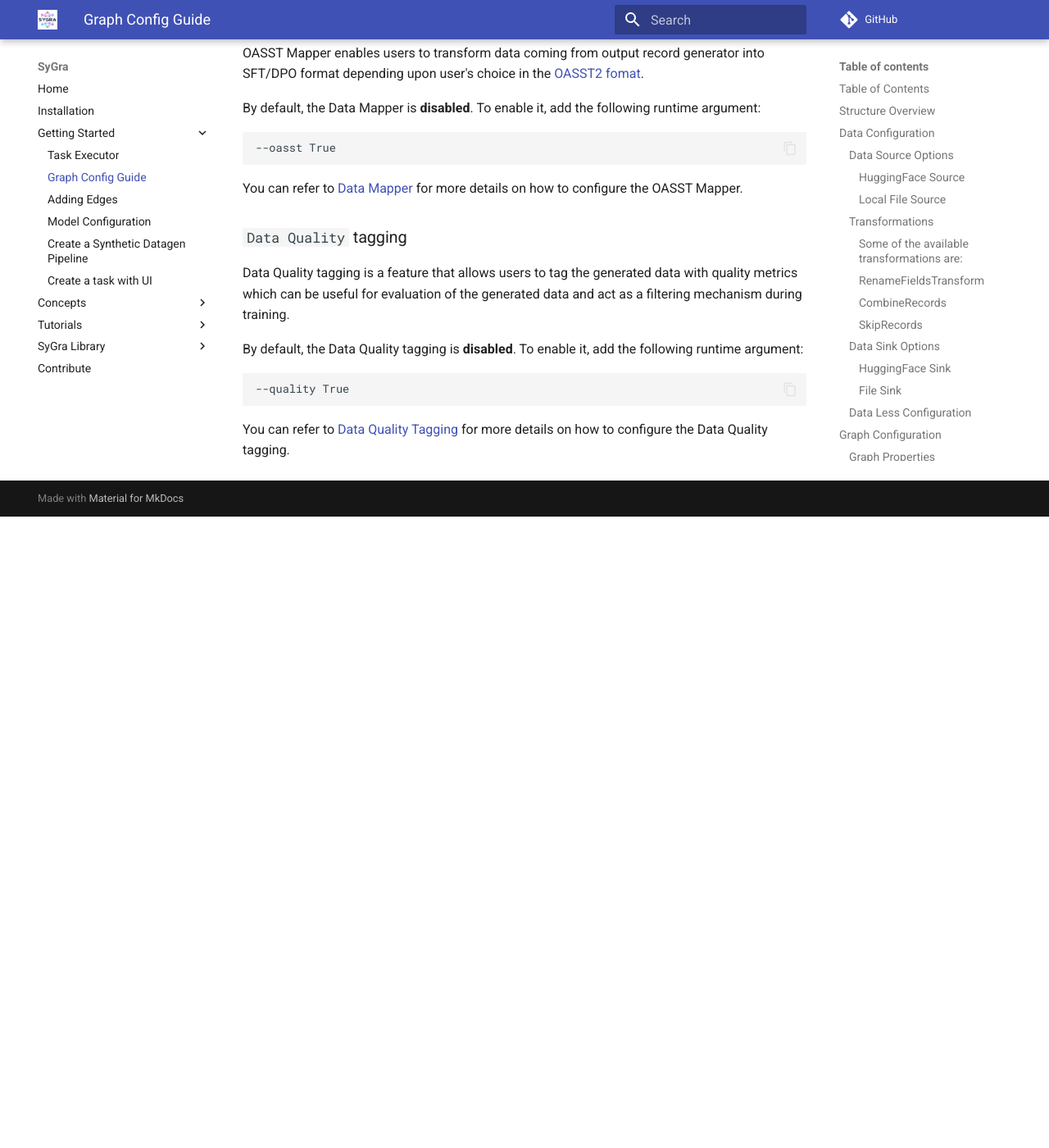
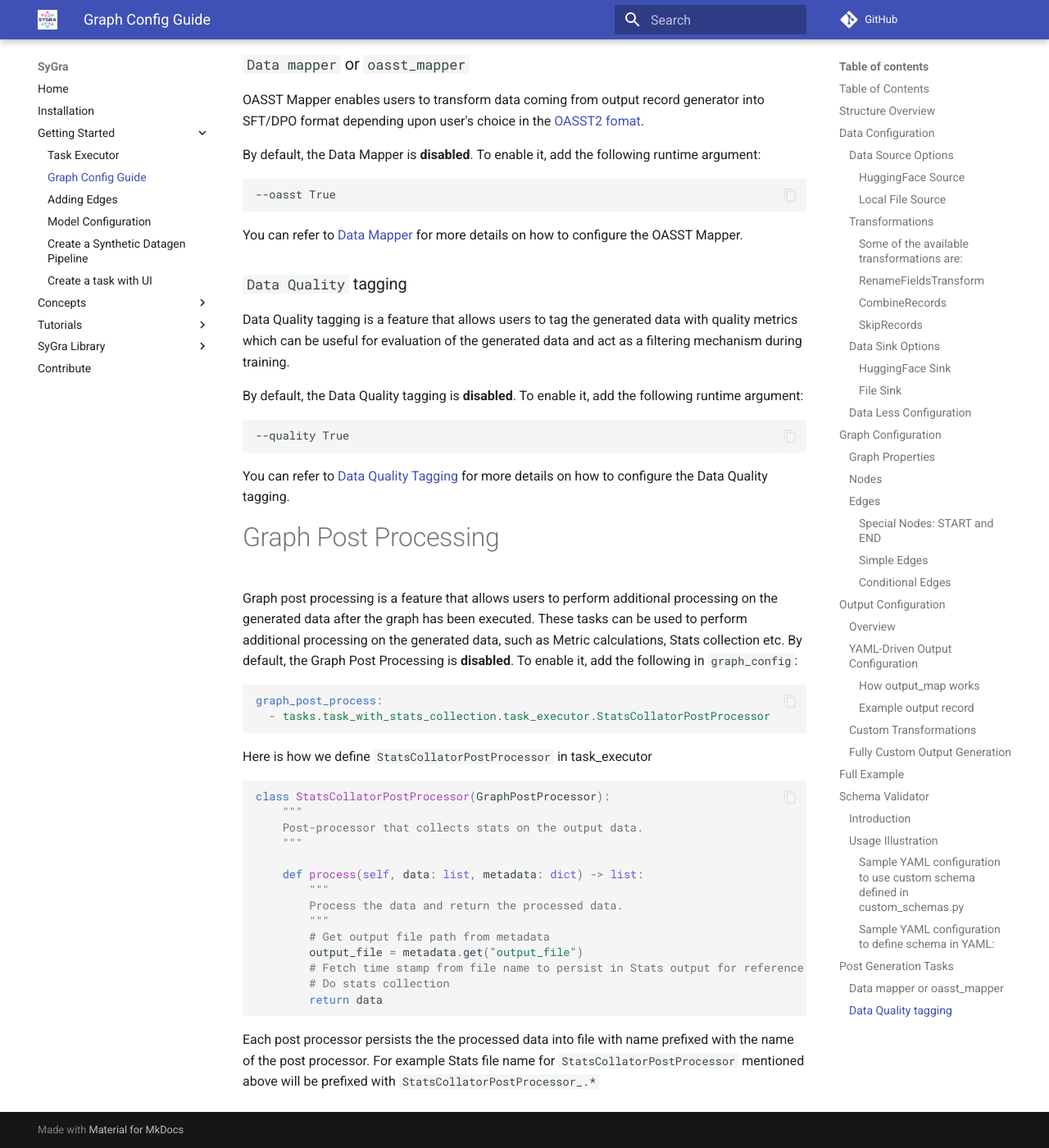
Before and after one commit to ServiceNow/SyGra, an MkDocs documentation site: the page built from docs/getting_started/graph_config_guide.md, in a window 1280 px wide and 1400 px high, scrolled down 17020 px. Shown: the whole window at 82% size. Built offline with MkDocs 1.6.1 and Material for MkDocs 9.7.7, drawn with Linux system fonts in a browser that asks for light colours; comment, search, counter and statistics services are not loaded; before the commit the page ends 17650 px from its top, so only the background shows below that; some of the changed text lies outside the part shown.

Commit message:
Added Documentation

````diff
--- a/docs/getting_started/graph_config_guide.md
+++ b/docs/getting_started/graph_config_guide.md
@@ -32,6 +32,9 @@ output_config:
 
 schema_config:
   # Output schema validation
+
+graph_post_process:
+  # Graph post processing
 
 
 ```
@@ -755,3 +758,33 @@ By default, the Data Quality tagging is **disabled**. To enable it, add the foll
 --quality True
 ```
 You can refer to [Data Quality Tagging](../concepts/data_quality/README.md) for more details on how to configure the Data Quality tagging.
+
+# Graph Post Processing
+
+Graph post processing is a feature that allows users to perform additional processing on the generated data after the graph has been executed. These tasks can be used to perform additional processing on the generated data, such as Metric calculations, Stats collection etc.
+By default, the Graph Post Processing is **disabled**. To enable it, add the following in `graph_config`:
+
+```yaml
+graph_post_process:
+  - tasks.task_with_stats_collection.task_executor.StatsCollatorPostProcessor
+```
+Here is how we define `StatsCollatorPostProcessor` in task_executor
+
+```python
+class StatsCollatorPostProcessor(GraphPostProcessor):
+    """
+    Post-processor that collects stats on the output data.
+    """
+
+    def process(self, data: list, metadata: dict) -> list:
+        """
+        Process the data and return the processed data.
+        """
+        # Get output file path from metadata
+        output_file = metadata.get("output_file")
+        # Fetch time stamp from file name to persist in Stats output for reference
+        # Do stats collection
+        return data
+```
+Each post processor persists the the processed data into file with name prefixed with the name of the post processor.
+For example Stats file name for `StatsCollatorPostProcessor` mentioned above will be prefixed with `StatsCollatorPostProcessor_.*`
````
Also changed, not shown: docs/concepts/nodes/llm_node.md (+9 -0 lines), docs/getting_started/model_configuration.md (+16 -15 lines), 1 other file.
